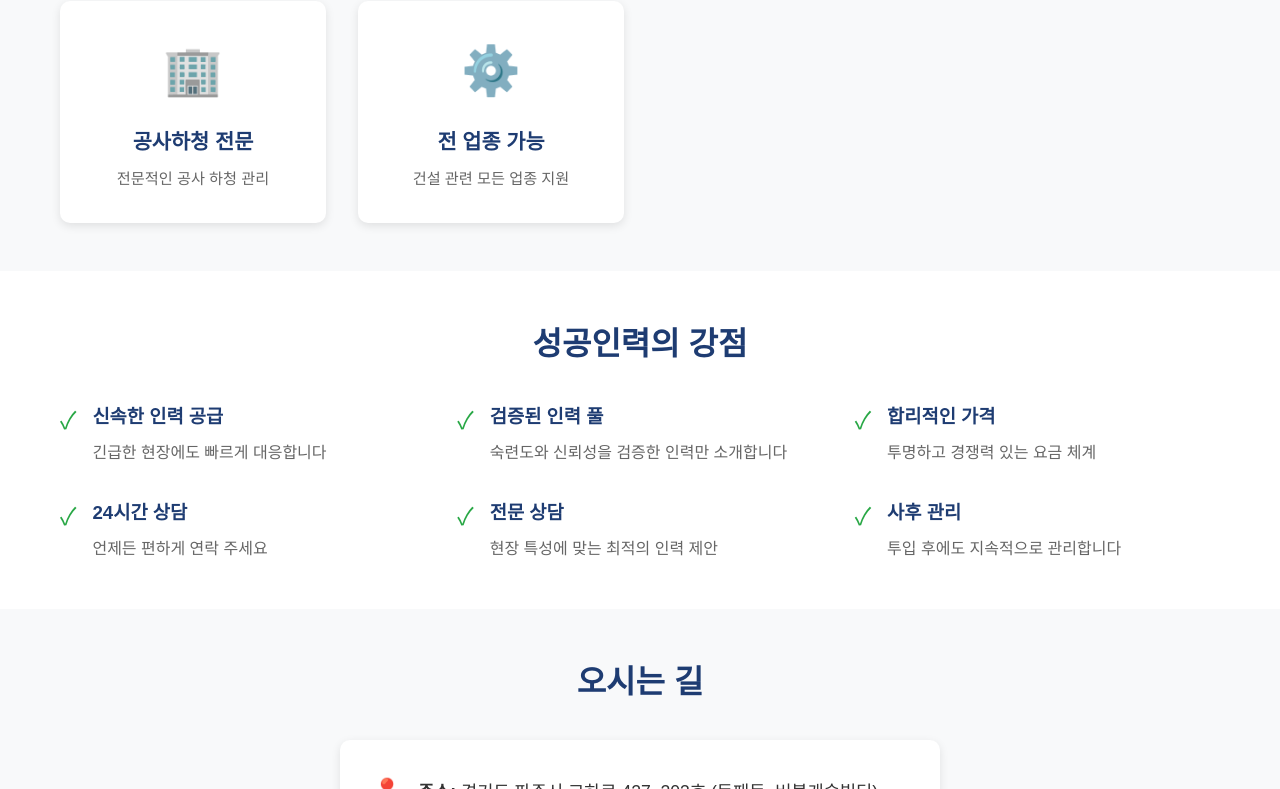
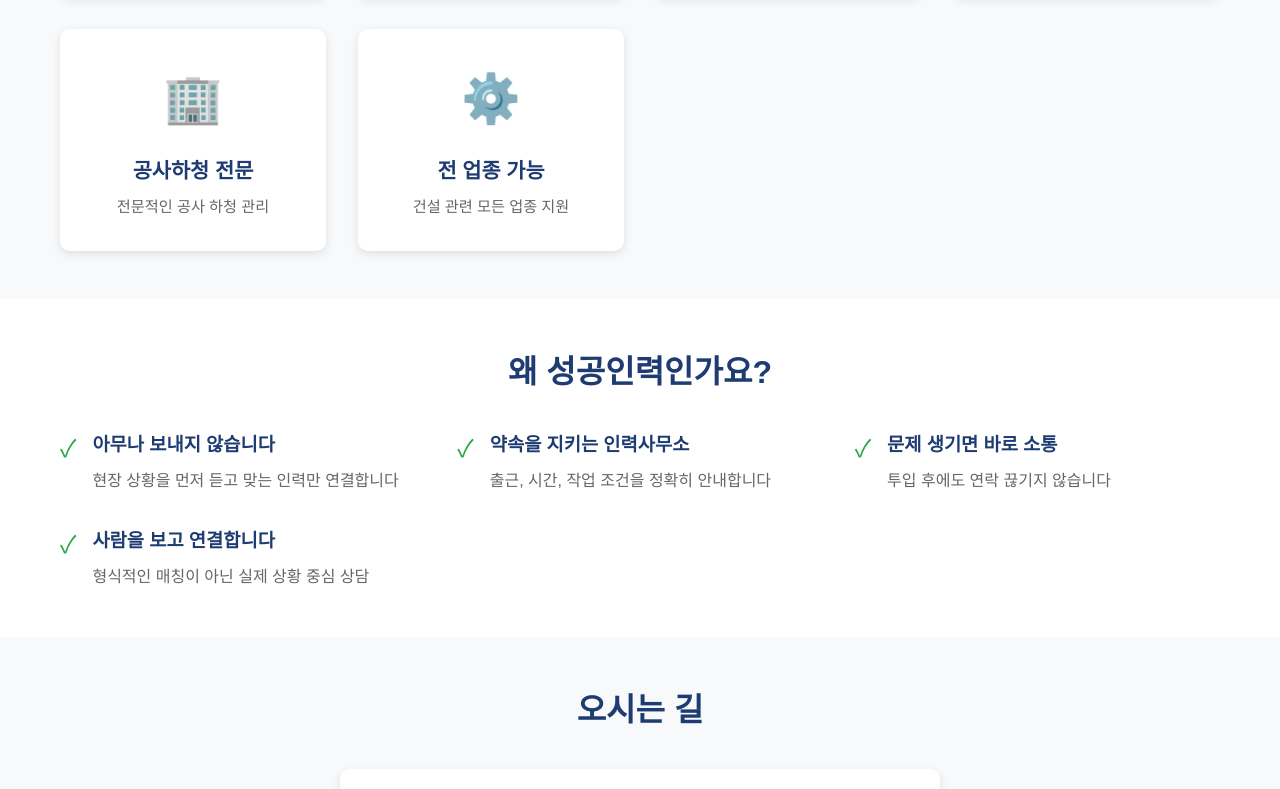
Before and after one commit to JeonJeoungHo/seonggong-inryeok, a plain HTML site: page index.html in a window 1280 px wide. Shown: the part 1037-1826 px from the top of the page. Drawn offline with Linux system fonts and the light colour scheme.

Commit message:
Update index.html

```diff
--- a/index.html
+++ b/index.html
@@ -3,8 +3,8 @@
 <head>
     <meta charset="UTF-8">
     <meta name="viewport" content="width=device-width, initial-scale=1.0">
-    <meta name="description" content="성공인력 - 파주 건설 인력 전문 직업소개소. 형틀목수, 해체, 자재정리, 철거공사, 현장인부알선  24시간 상담 010-7519-1039">
-    <meta name="keywords" content="성공인력, 파주 직업소개소, 건설 인력, 형틀목수, 해체, 철거공사, 현장인부, 자재정리, 공사하청, 파주 인력소개소, 건설 일용직, 현장 인부 구인">
+    <meta name="description" content="성공인력 파주인력사무소 | 파주인력 · 파주일자리 전문 직업소개소. 사람이 먼저인 인력 연결, 당일·단기·현장 인력 상담 가능">
+    <meta name="keywords" content="파주인력, 파주인력사무소, 파주일자리, 성공인력, 파주 직업소개소, 현장인부, 일용직, 단기인력, 당일인력, 건설 인력">
     <meta name="author" content="성공인력">
     <meta name="robots" content="index, follow">
     <meta property="og:type" content="website">
@@ -15,7 +15,7 @@
     <meta name="naver-site-verification" content="">
     <meta name="google-site-verification" content="2cqATSzhr9rRHPUWV-UYbBwdXkr9P5Lqoxg7iRDPo2U">
     <link rel="canonical" href="https://jeonjeoungho.github.io/seonggong-inryeok/">
-    <title>성공인력 - 파주 건설 인력 전문 직업소개소 | 형틀목수, 해체, 철거공사</title>
+    <title>성공인력 | 파주인력 · 파주인력사무소 전문 직업소개소</title>
     <style>
         * {
             margin: 0;
@@ -361,7 +361,7 @@
         <div class="container">
             <img src="ganpan.jpg" alt="성공인력 간판 - 파주 건설 인력 전문 직업소개소" style="max-width: 100%; height: auto; margin-bottom: 1rem; border-radius: 10px; box-shadow: 0 4px 15px rgba(0,0,0,0.2);">
             <h1 itemprop="name">⚒️ 성공인력</h1>
-            <p itemprop="description">건설 현장 전문 인력 소개 | 신속하고 정확한 인력 매칭</p>
+            <p itemprop="description"> 파주인력 · 파주인력사무소<br>사람이 먼저인 인력 연결, 성공인력입니다</p>
         </div>
     </header>
 
@@ -421,48 +421,34 @@
 
 <section class="features">
     <div class="container">
-            <h2>성공인력의 강점</h2>
+        <h2>왜 성공인력인가요?</h2>
         <div class="feature-list">
             <div class="feature-item">
                 <div class="check">✓</div>
                 <div>
-                        <h3>신속한 인력 공급</h3>
-                        <p>긴급한 현장에도 빠르게 대응합니다</p>
+                    <h3>아무나 보내지 않습니다</h3>
+                    <p>현장 상황을 먼저 듣고 맞는 인력만 연결합니다</p>
                 </div>
             </div>
             <div class="feature-item">
                 <div class="check">✓</div>
                 <div>
-                        <h3>검증된 인력 풀</h3>
-                        <p>숙련도와 신뢰성을 검증한 인력만 소개합니다</p>
+                    <h3>약속을 지키는 인력사무소</h3>
+                    <p>출근, 시간, 작업 조건을 정확히 안내합니다</p>
                 </div>
             </div>
             <div class="feature-item">
                 <div class="check">✓</div>
                 <div>
-                        <h3>합리적인 가격</h3>
-                        <p>투명하고 경쟁력 있는 요금 체계</p>
+                    <h3>문제 생기면 바로 소통</h3>
+                    <p>투입 후에도 연락 끊기지 않습니다</p>
                 </div>
             </div>
             <div class="feature-item">
                 <div class="check">✓</div>
                 <div>
-                        <h3>24시간 상담</h3>
-                        <p>언제든 편하게 연락 주세요</p>
-                    </div>
-                </div>
-                <div class="feature-item">
-                    <div class="check">✓</div>
-                    <div>
-                        <h3>전문 상담</h3>
-                        <p>현장 특성에 맞는 최적의 인력 제안</p>
-                    </div>
-                </div>
-                <div class="feature-item">
-                    <div class="check">✓</div>
-                    <div>
-                        <h3>사후 관리</h3>
-                        <p>투입 후에도 지속적으로 관리합니다</p>
+                    <h3>사람을 보고 연결합니다</h3>
+                    <p>형식적인 매칭이 아닌 실제 상황 중심 상담</p>
                 </div>
             </div>
         </div>
```
Lines whose indentation alone changed are shown as unchanged.
